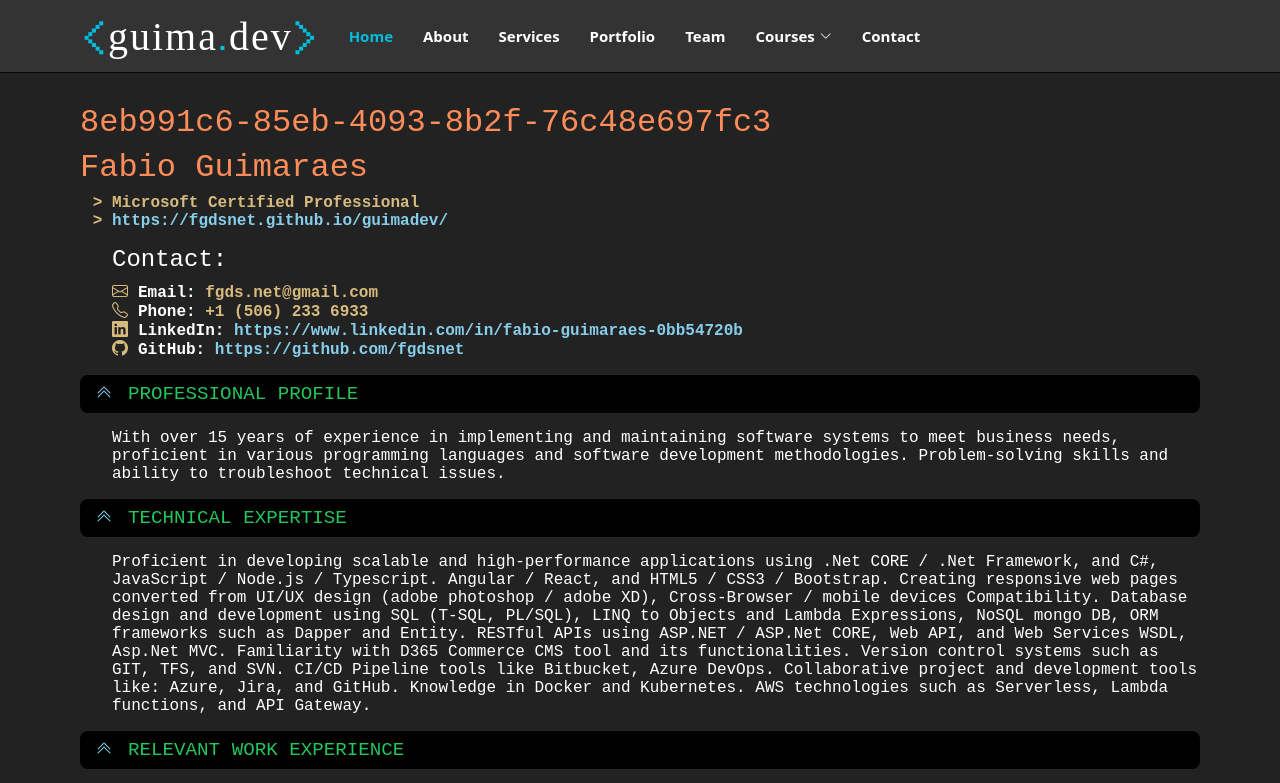
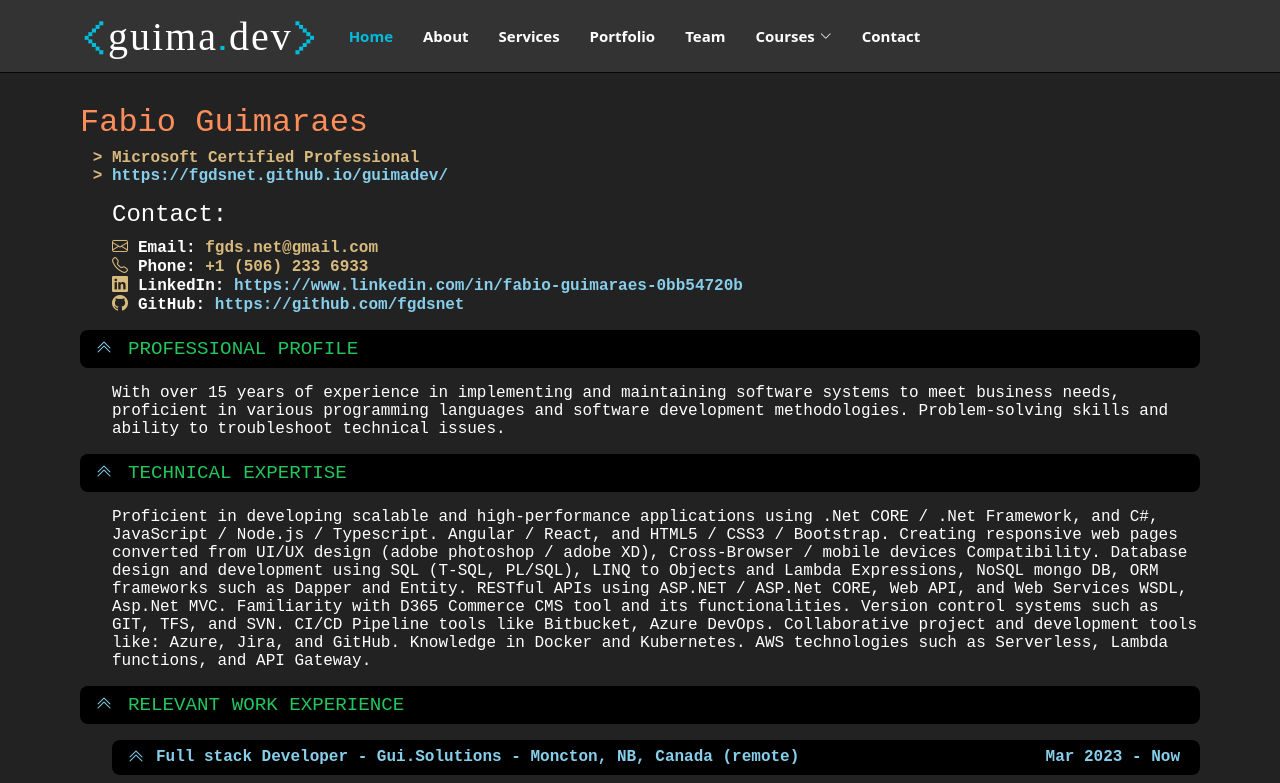
Before and after one commit to fgdsnet/guimadev, an Angular app: page / in a window 1280 px wide. Shown: the top 783 px of the page. Built offline with nearby package versions, Linux system fonts and the light colour scheme; a web font is replaced by a local one.

Commit message:
refactor(project): deployment
deployment

```diff
--- a/src/app/components/resume/resume.component.html
+++ b/src/app/components/resume/resume.component.html
@@ -1,7 +1,6 @@
 <div class="resume">
   <div class="content">
 
-    <h1>{{resume.id.toString()}}</h1>
     <h1>{{resume.name}}</h1>
     <ul class="highlights">
       <li *ngFor="let highlight of resume.highlights">
```
Also changed, not shown: 9 other files (tests, documents, lock files or other folders).
